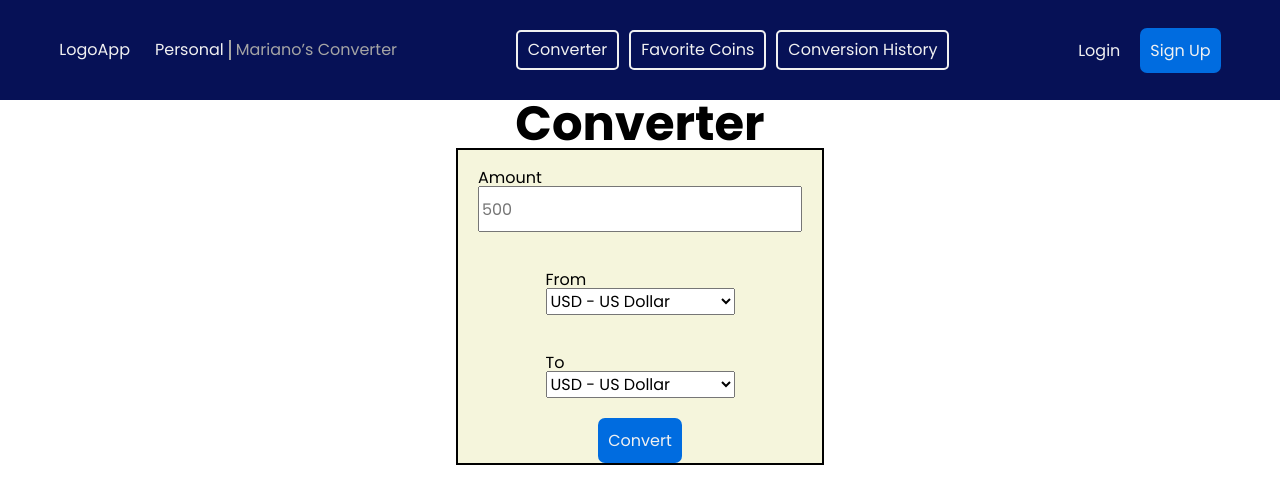
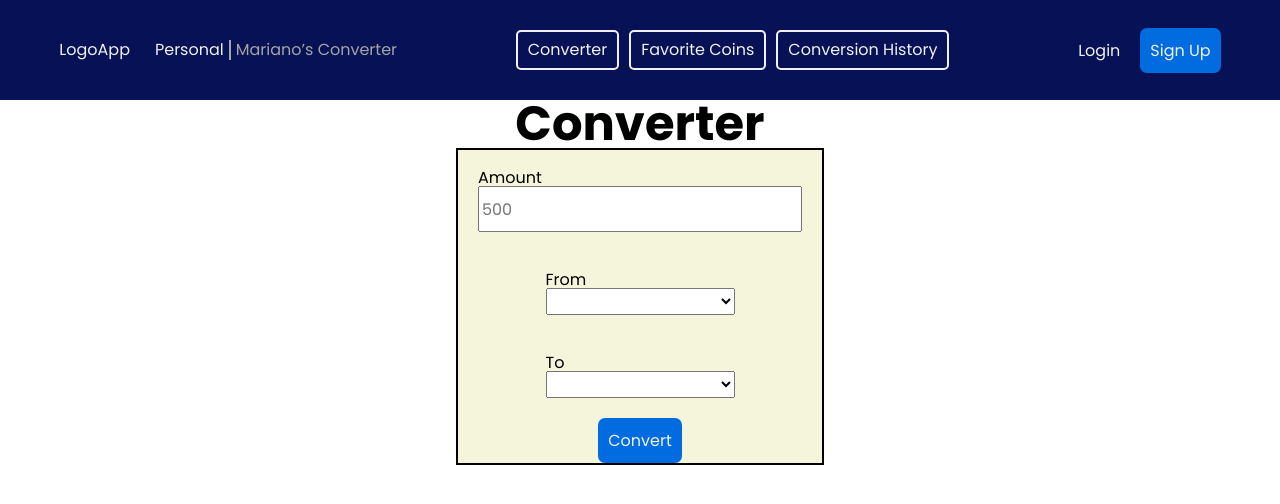
Before and after one commit to marianotravella1/CurrencyConverterFront, an Angular app: page /converter in a window 1280 px wide. Shown: the top 504 px of the page. Built offline with nearby package versions, Linux system fonts and the light colour scheme.

Commit message:
modified: converter component

```diff
--- a/src/app/Pages/converter/converter.component.html
+++ b/src/app/Pages/converter/converter.component.html
@@ -1,15 +1,15 @@
 <h1 id="title">Converter</h1>
-<div id="converter-container">
+<form #ConverterForm="ngForm" (ngSubmit)="Result(ConverterForm)" id="converter-container">
   <div id="amount-container">
     <div class="text-field">
       <label for="amount">Amount</label>
-      <input type="text" (input)="validateInput($event)" placeholder="500">
+      <input type="text" (input)="validateInput($event)" placeholder="500" name="amount" required ngModel>
     </div>
   </div>
   <div id="from-container">
     <div class="text-field">
       <label for="from">From</label>
-      <select>
+      <select name="from" required ngModel>
         <option value="USD">USD - US Dollar</option>
         <option value="ARS">ARS - Argentine Peso</option>
         <option value="EUR">EUR - Euro</option>
@@ -21,7 +21,7 @@
   <div id="to-container">
     <div class="text-field">
       <label for="to">To</label>
-      <select>
+      <select name="to" required ngModel>
         <option value="USD">USD - US Dollar</option>
         <option value="ARS">ARS - Argentine Peso</option>
         <option value="EUR">EUR - Euro</option>
@@ -30,5 +30,5 @@
       </select>
     </div>
   </div>
-  <button class="important-button">Convert</button>
-</div>
+  <button [disabled]="ConverterForm.invalid" type="submit" class="important-button">Convert</button>
+</form>
--- a/src/app/Pages/converter/converter.component.ts
+++ b/src/app/Pages/converter/converter.component.ts
@@ -1,10 +1,11 @@
 import { Component } from '@angular/core';
+import { FormsModule, NgForm } from '@angular/forms';
 import { RouterModule } from '@angular/router';
 
 @Component({
   selector: 'app-converter',
   standalone: true,
-  imports: [RouterModule],
+  imports: [RouterModule, FormsModule],
   templateUrl: './converter.component.html',
   styleUrl: './converter.component.scss'
 })
@@ -24,4 +25,14 @@ export class ConverterComponent {
     // Asigna el valor validado al input
     input.value = value;
   }
+
+
+  errorLogin = false;
+
+  async Result(converterForm: NgForm) {
+    const {amount, from, to} = converterForm.value;
+    const converterData = {amount, from, to};
+
+    console.log(converterData);
+  }
 }
```
